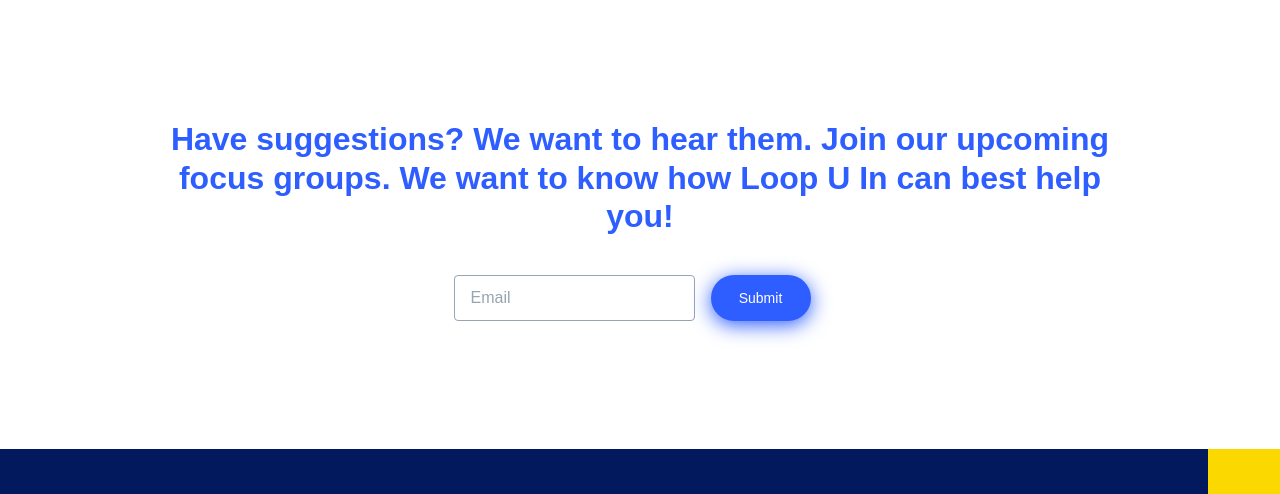
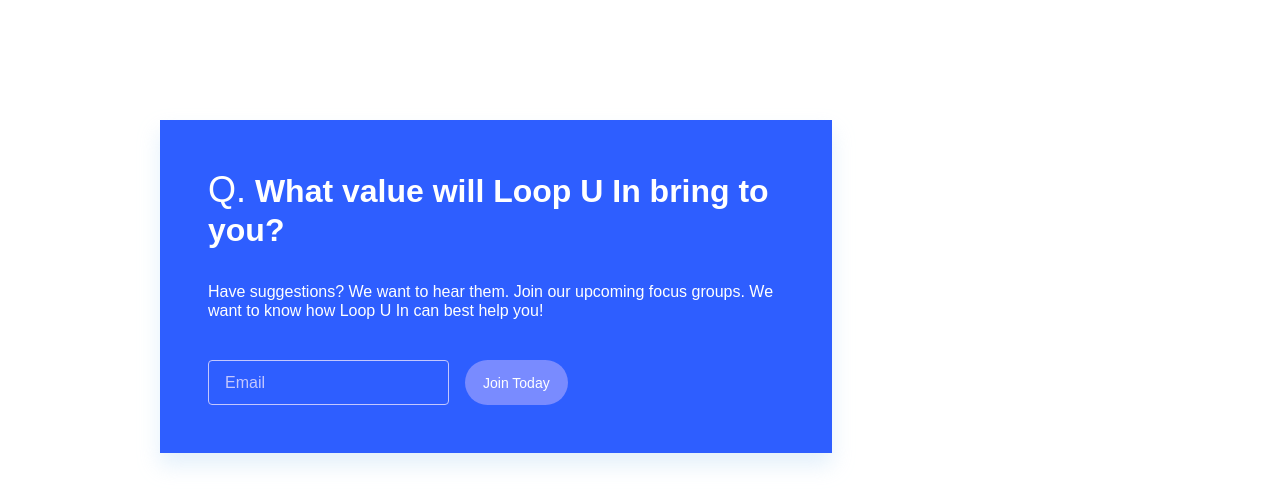
Before and after one commit to FrankAdamo/loopuin-website, a website: page index.html in a window 1280 px wide. Shown: the part 2080-2574 px from the top of the page. Drawn offline with Linux system fonts and the light colour scheme; files whose address does not match are found by name; a web font is replaced by a local one.

Commit message:
New top and bottom form design

```diff
--- a/css/index.css
+++ b/css/index.css
@@ -498,24 +498,33 @@
 .full-width-callout {
   display: -ms-flexbox;
   display: flex;
-  -ms-flex-pack: center;
-      justify-content: center;
-  -ms-flex-align: center;
-      align-items: center;
+  -ms-flex-pack: start;
+      justify-content: flex-start;
+  -ms-flex-align: start;
+      align-items: flex-start;
   -ms-flex-direction: column;
       flex-direction: column;
-  margin: 128px 0;
-  text-align: center; }
+  margin: 128px 0; }
   @media (max-width: 768px) {
     .full-width-callout {
       margin: 128px 0 80px; } }
+  .full-width-callout .full-width-callout-wrapper {
+    background-color: #2e5eff;
+    padding: 48px;
+    width: 60%;
+    box-shadow: 0 12px 20px rgba(218, 235, 249, 0.75); }
+    .full-width-callout .full-width-callout-wrapper h2 {
+      margin-bottom: 32px; }
+      .full-width-callout .full-width-callout-wrapper h2 span {
+        font-weight: 300;
+        font-size: 36px; }
   .full-width-callout .form {
     margin-top: 40px; }
     .full-width-callout .form form {
       display: -ms-flexbox;
       display: flex;
-      -ms-flex-pack: center;
-          justify-content: center; }
+      -ms-flex-pack: start;
+          justify-content: flex-start; }
       @media (max-width: 768px) {
         .full-width-callout .form form {
           -ms-flex-direction: column;
--- a/index.html
+++ b/index.html
@@ -56,15 +56,16 @@
 
                     <div class="form">
                         <form id="subscribe-form-1">
-                            <input class="input-textbox" type="text" name="name" placeholder="Your Name"/>
+                            <input class="input-textbox" type="text" name="name" placeholder="Your Name" />
                             <div class="divider vertical"></div>
-                            <input class="input-textbox" type="text" name="email" placeholder="Email"/>
+                            <input class="input-textbox" type="text" name="email" placeholder="Email" />
                             <input class="button primary-button g-recaptcha"
                                 data-sitekey="6LcJv8IUAAAAAGwTas0JBwob7Kug-lF6yAZwze3o" data-callback='onSubmit'
-                                type="submit" value="reserve"/>
+                                type="submit" value="reserve" />
                         </form>
                     </div>
-                    <p class="text-gray">Reserve your spot and receive a 5% discount on any package in addition to any backers rewards during our Kickstarter campaign</p>
+                    <p class="text-gray">Reserve your spot and receive a 5% discount on any package in addition to any
+                        backers rewards during our Kickstarter campaign</p>
 
                 </div>
             </div>
@@ -99,17 +100,24 @@
 
         <section class="full-width-callout">
             <div class="max-width">
-                <h2>
+                <div class="full-width-callout-wrapper">
+                    <h2 class="text-white">
+                        <span>Q.</span>
+                        What value will Loop U In bring to you?
+                    </h2>
+                    <p class="text-white">
                         Have suggestions? We want to hear them. Join our upcoming focus groups.
                         We want to know how Loop U In can best help you!
-                </h2>
+                    </p>
+
                     <div class="form">
                         <form id="subscribe-form-2">
-                        <input class="input-textbox" type="text" name="email" placeholder="Email">
-                        <input class="button primary-button g-recaptcha"
+                            <input class="input-textbox variant-1" type="text" name="email" placeholder="Email">
+                            <input class="button primary-button-variant g-recaptcha"
                                 data-sitekey="6LcJv8IUAAAAAGwTas0JBwob7Kug-lF6yAZwze3o" data-callback='onSubmit'
-                            type="submit" value="submit">
+                                type="submit" value="Join Today">
                         </form>
+                    </div>
                 </div>
             </div>
         </section>
--- a/scss/styles.scss
+++ b/scss/styles.scss
@@ -24,6 +24,8 @@
 $loopui-dark-gray: #96a5b2;
 $loopui-medium-gray: #cbd6e1;
 $loopui-light-gray: #ecf5fc;
+
+$loopui-card-shadow: 0 12px 20px rgba(218, 235, 249, 0.75);
 
 /* Responsive Breakpoints */
 
@@ -196,7 +198,7 @@
   background-color: $loopui-primary;
   color: #fff;
   border-color: $loopui-primary;
-  box-shadow: 0 4px 20px 0 #2e5eff;
+  box-shadow: 0 4px 20px 0 $loopui-primary;
 
   &:focus {
     background-color: $loopui-primary-700;
@@ -272,12 +274,12 @@
   }
 }
 
-.divider{
-  &.vertical{
+.divider {
+  &.vertical {
     margin: 0 16px;
     border-right: 1px solid $loopui-medium-gray;
   }
-  &.horizontal{
+  &.horizontal {
     margin: 16px 0;
     border-bottom: 1px solid $loopui-medium-gray;
   }
@@ -401,7 +403,7 @@
       }
     }
 
-    p{
+    p {
       max-width: 464px;
       margin-top: 48px;
 
@@ -417,7 +419,7 @@
       margin-top: 80px;
       background-color: #fff;
       padding: 24px;
-      box-shadow: 0 12px 20px rgba(218, 235, 249, 0.75);
+      box-shadow: $loopui-card-shadow;
       border-radius: 8px;
 
       @media (max-width: $break-phone) {
@@ -437,7 +439,7 @@
             width: 80%;
           }
 
-          .divider{
+          .divider {
             display: none;
           }
         }
@@ -447,22 +449,22 @@
             margin: 8px 0;
           }
 
-          &[type="text"]{
+          &[type="text"] {
             border-color: transparent;
 
-            &:focus{
+            &:focus {
               border-color: transparent;
               box-shadow: none;
             }
 
             @media (max-width: $break-phone) {
-              &::placeholder{
+              &::placeholder {
                 text-align: center;
               }
             }
           }
 
-          &.button{
+          &.button {
             margin-left: 16px;
           }
         }
@@ -610,21 +612,36 @@
 
 .full-width-callout {
   display: flex;
-  justify-content: center;
-  align-items: center;
+  justify-content: flex-start;
+  align-items: flex-start;
   flex-direction: column;
   margin: 128px 0;
-  text-align: center;
 
   @media (max-width: $break-phone) {
     margin: 128px 0 80px;
+  }
+
+  .full-width-callout-wrapper {
+    background-color: $loopui-primary;
+    padding: 48px;
+    width: 60%;
+    box-shadow: $loopui-card-shadow;
+
+    h2 {
+      margin-bottom: 32px;
+
+      span {
+        font-weight: 300;
+        font-size: 36px;
+      }
+    }
   }
 
   .form {
     margin-top: 40px;
     form {
       display: flex;
-      justify-content: center;
+      justify-content: flex-start;
       @media (max-width: $break-phone) {
         flex-direction: column;
         align-items: center;
```
Also changed, not shown: css/styles.css. Lines whose indentation alone changed are shown as unchanged.
